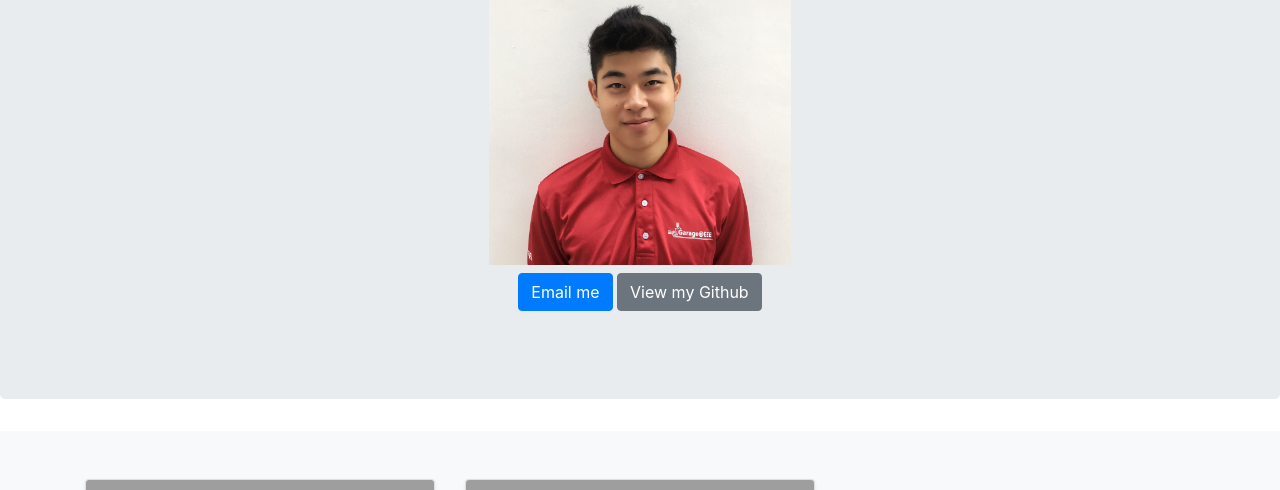
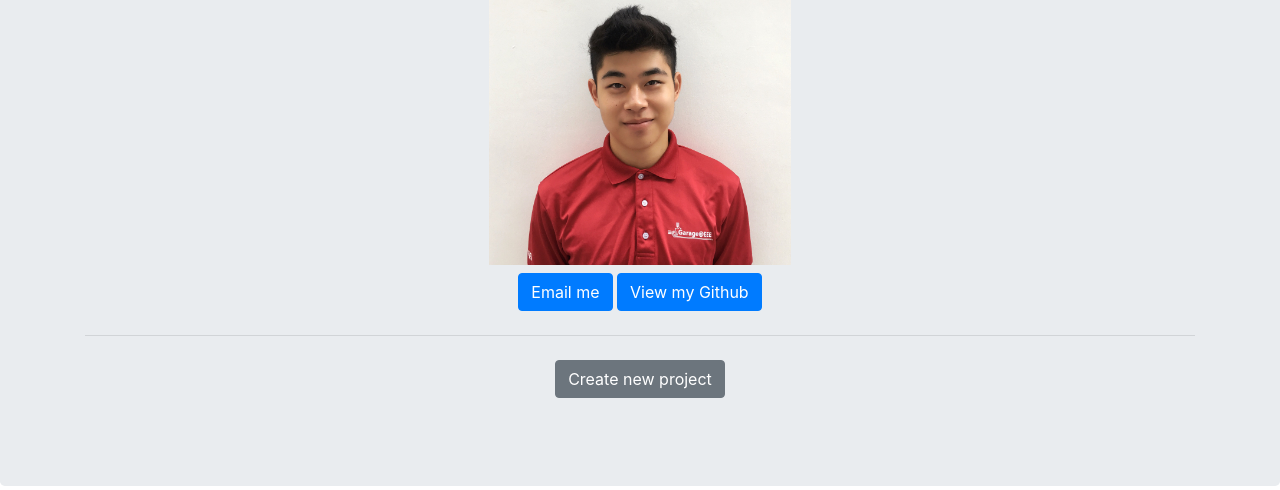
Before and after one commit to Jacob12138xieyuan/Personal-Website-with-Django-on-localhost, a Django app: page / in a window 1280 px wide. Shown: the part 299-789 px from the top of the page. Run offline with Django 3.2, Linux system fonts and the light colour scheme; data comes from the database, SQL or seed files in the repository; both versions use the stored data as it was after the commit; some libraries are stand-ins or nearby versions; grey boxes are pictures that could not be loaded.

Commit message:
finish create and edit project

```diff
--- a/projects/templates/createPage.html
+++ b/projects/templates/createPage.html
@@ -1,6 +1,6 @@
 <h1>Create New Project</h1>
 
-<form action="" method="POST">
-  {{ createForm }}
-  <input type="submit" />
+<form action="" enctype="multipart/form-data" method="POST">
+  {% csrf_token %} {{ createForm.as_p }}
+  <button type="submit">Create</button>
 </form>
--- a/projects/templates/homePage.html
+++ b/projects/templates/homePage.html
@@ -59,7 +59,7 @@
             <h4 class="text-white">Contact</h4>
             <ul class="list-unstyled">
               <li><a href="https://www.instagram.com/i_love_jacob12138/" class="text-white">Follow on Instagram</a></li>
-              <li><a href="#" class="text-white">Like on Facebook</a></li>
+              <li><a href="https://www.facebook.com/jacob.xie.94" class="text-white">Like on Facebook</a></li>
               <li><a href="mailto:xiey0017@ntu.edu.sg" class="text-white">Email me</a></li>
             </ul>
           </div>
@@ -96,14 +96,15 @@
         <img src="{% static 'xy.jpg' %}" height=300></img>
         <p>
           <a href="mailto:xiey0017@ntu.edu.sg" class="btn btn-primary my-2">Email me</a>
-          <a href="https://github.com/Jacob12138xieyuan" class="btn btn-secondary my-2">View my Github</a>
+          <a href="https://github.com/Jacob12138xieyuan" class="btn btn-primary my-2">View my Github</a>
+          <hr>
+          <a href="{% url 'createPage' %}" class="btn btn-secondary my-2">Create new project</a>
         </p>
       </div>
     </section>
 
     <div class="album py-5 bg-light">
       <div class="container">
-
         <div class="row">
           {% for project in projects %}
           <div class="col-md-4">
--- a/projects/views.py
+++ b/projects/views.py
@@ -16,13 +16,27 @@ def detailPage(request, project_id):
 
 
 def createPage(request):
-    createForm = ProjectForm(request.POST)
+    createForm = ProjectForm()
+    if request.method == 'POST':
+        createForm = ProjectForm(request.POST, request.FILES)
+        if createForm.is_valid():
+            createForm.save()
+            print("create successful")
+            return redirect('homePage')
+        else:
+            print("invalid form, fill in again...")
     return render(request, 'createPage.html', {'createForm': createForm})
 
 
 def editPage(request, project_id):
     project = get_object_or_404(Project, pk=project_id)
-    form = ProjectForm(instance=project)
-    #form = EditForm()
-    #project = get_object_or_404(Project, pk=project_id)
-    return render(request, 'editPage.html', {'project': project})
+    editForm = ProjectForm(instance=project)
+    if request.method == 'POST':
+        editForm = ProjectForm(request.POST, request.FILES, instance=project)
+        if editForm.is_valid():
+            editForm.save()
+            print("edit successful")
+            return redirect('homePage')
+        else:
+            print("invalid form, fill in again...")
+    return render(request, 'editPage.html', {'editForm': editForm})
```
Also changed, not shown: projects/forms.py (+6 -2 lines), projects/templates/editPage.html (+5 -13 lines), db.sqlite3, image/2967_lamborghini_aventador.jpg (deleted), image/download.jpg (deleted).
